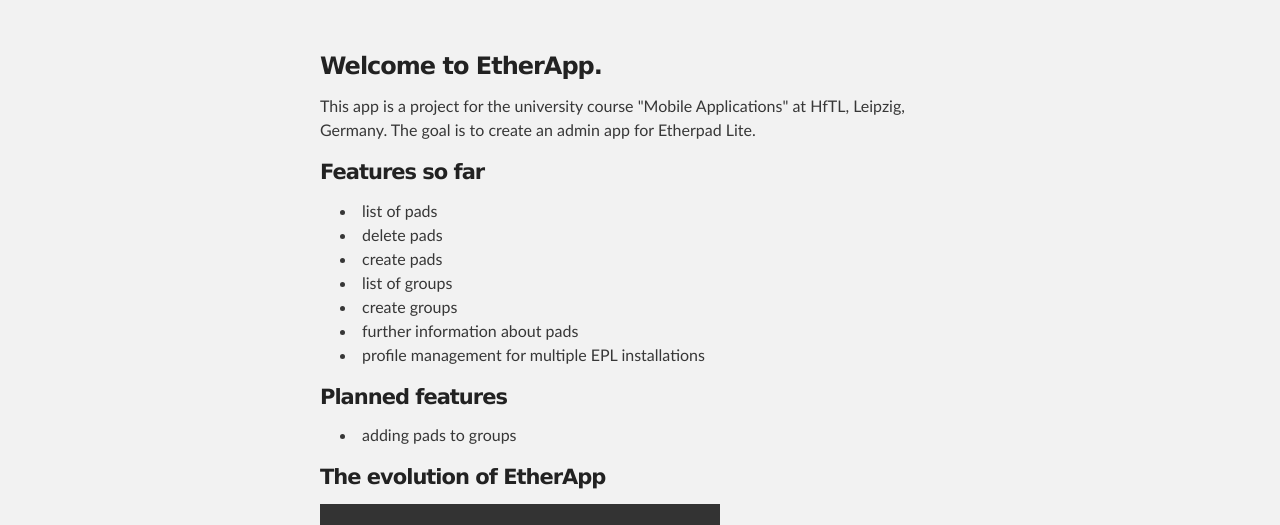
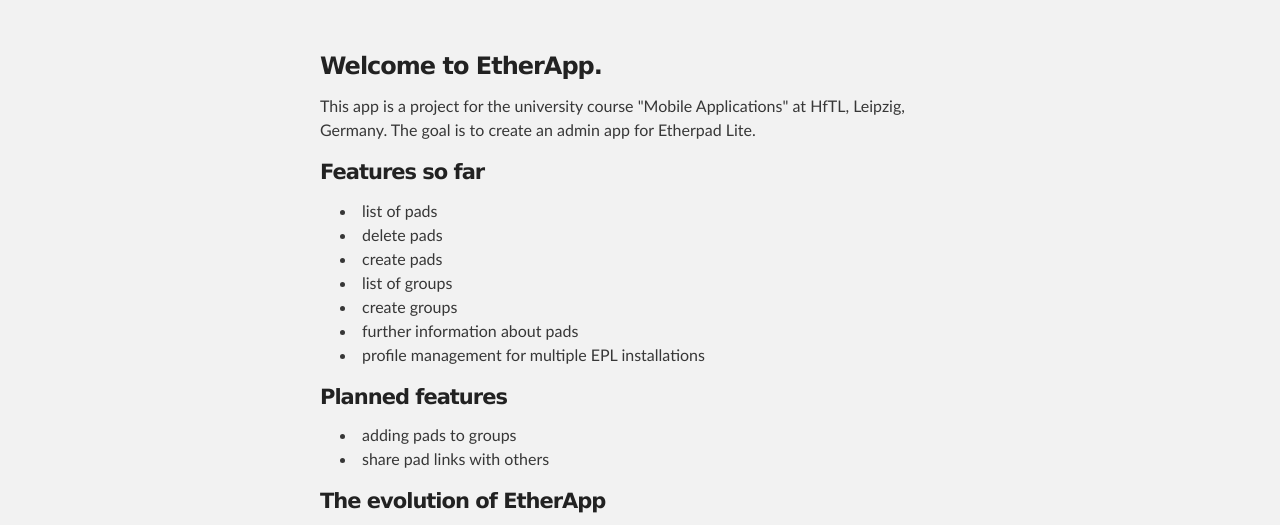
Before and after one commit to EtherApp/EtherApp.github.io, a plain HTML site: page index.html in a window 1280 px wide. Shown: the part 212-737 px from the top of the page. Drawn offline with Linux system fonts and the light colour scheme; grey boxes are pictures that could not be loaded.

Commit message:
Update index.html

```diff
--- a/index.html
+++ b/index.html
@@ -74,6 +74,9 @@
           <li>
             adding pads to groups
           </li>
+          <li>
+            share pad links with others
+          </li>
         </ul>
 
         <h4>
```
